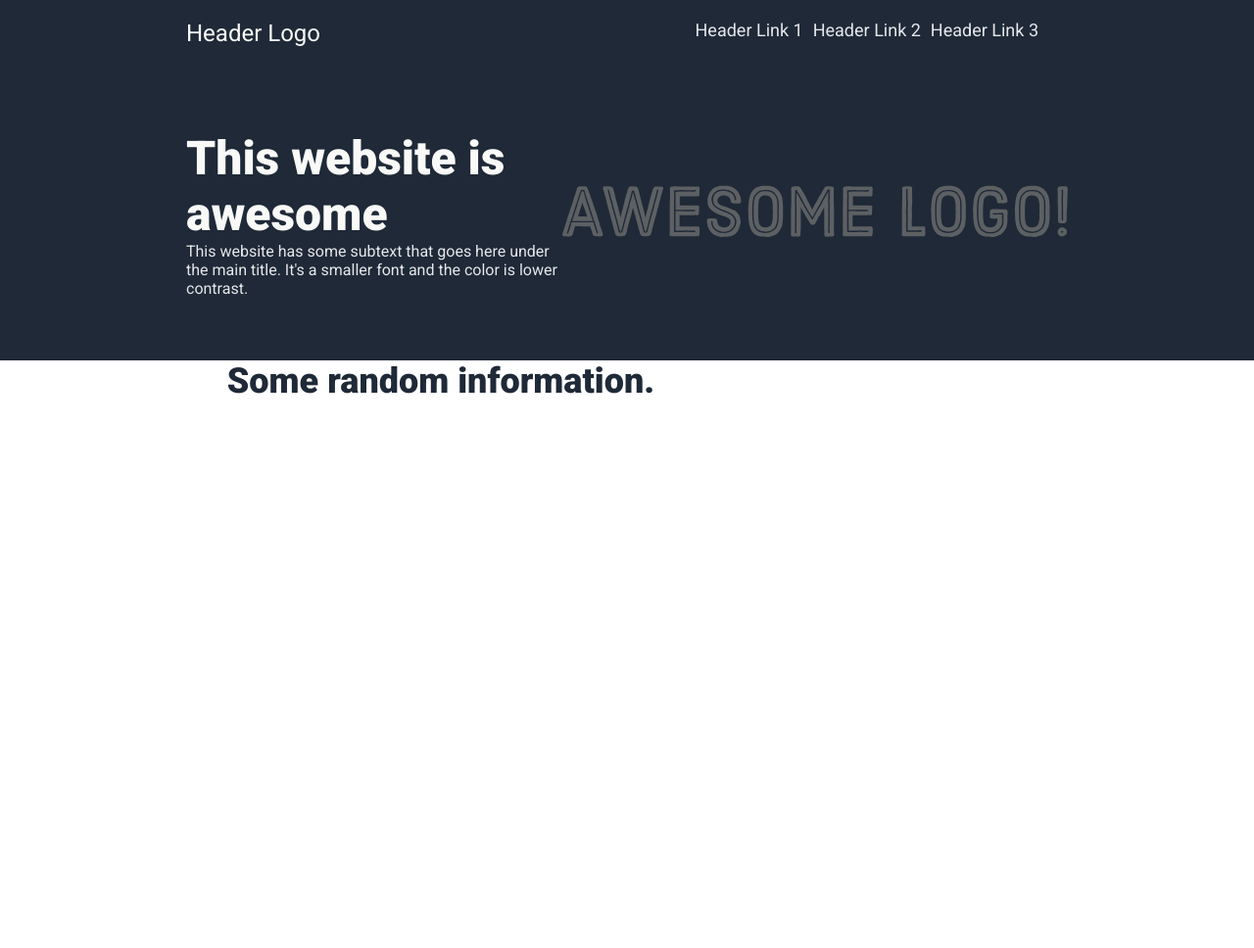
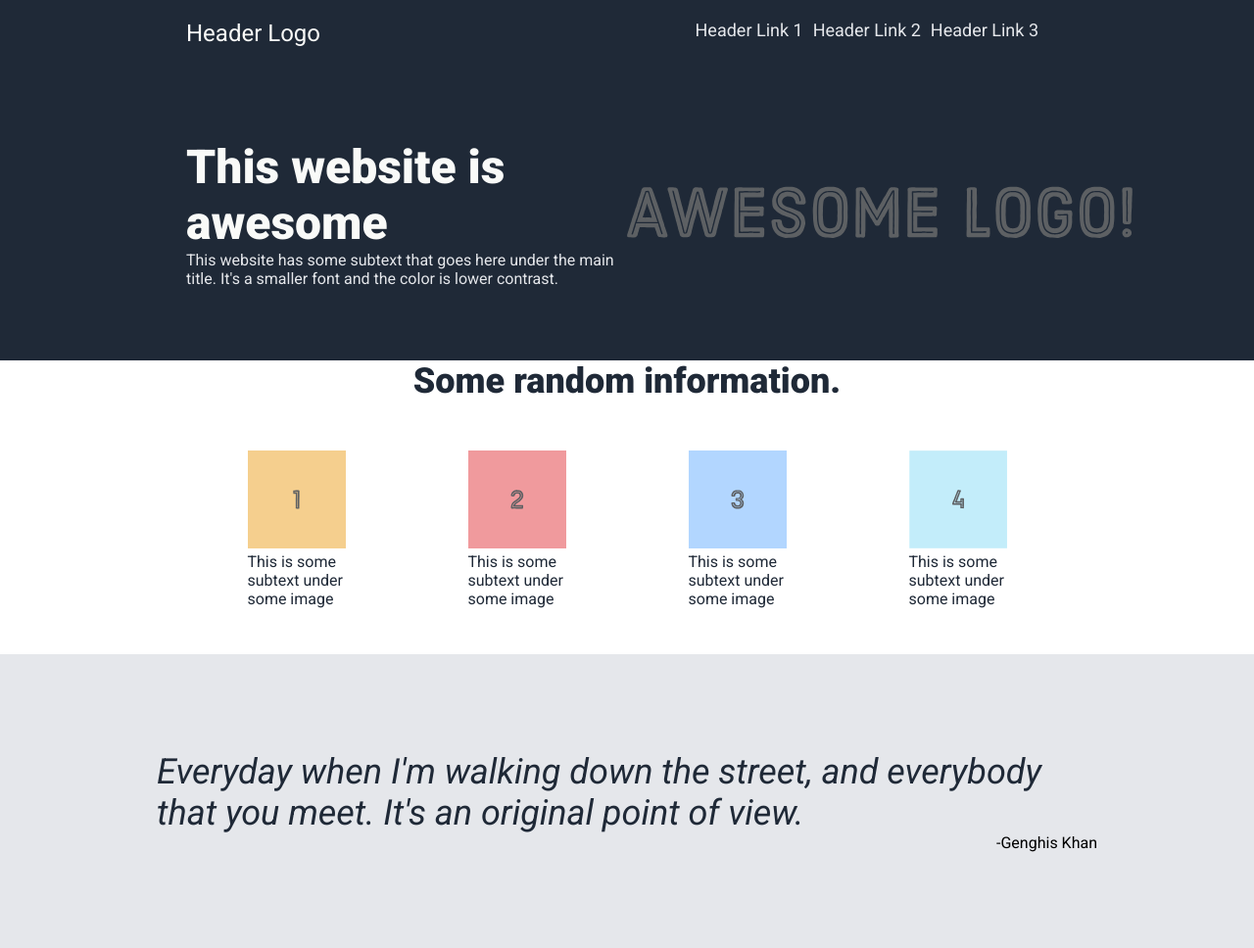
Before and after one commit to DunkDoge/FlexBox, a plain HTML site: page index.html in a window 1280 px wide. Shown: the whole page at 98% size. Before the commit the page ends 800 px from the top, so only its background shows below. Drawn offline with Linux system fonts and the light colour scheme.

Commit message:
section 3 added

```diff
--- a/index.html
+++ b/index.html
@@ -26,15 +26,43 @@
             <div style="font-size: 48px; color: #F9FAF8; font-weight: 900;">This website is awesome</div>
             <div class="header-subtext">This website has some subtext that goes here under the main title. It's a smaller font and the color is lower contrast.</div>
           </div>
-          <div class='logo'><img src='images/awesome-logo.svg'/></div>
+          <div class="header-image"><img src='images/awesome-logo.svg' style="width: auto; height: auto;"/></div>
         </div>
     </div>
 
-    <div class="white-container">
-      <div class="information-header">Some random information.</div>
-      <div class="images-container">
+    <div class="flex-container">
+      <div class="white-container">
+        <div class="information-header">Some random information.</div>
+        <div class="images-container">
+          <div class="image-container">
+            <img src="images/one.svg">
+            <div class="image-subtext">This is some subtext under some image</div>
+          </div>
+          <div class="image-container">
+            <img src="images/two.svg">
+            <div class="image-subtext">This is some subtext under some image</div>
+          </div>
+          <div class="image-container">
+            <img src="images/three.svg">
+            <div class="image-subtext">This is some subtext under some image</div>
+          </div>
+          <div class="image-container">
+            <img src="images/four.svg">
+            <div class="image-subtext">This is some subtext under some image</div>
+          </div>
+        </div>
+      </div>
+    </div>
 
+    <div class="section3-container">
+      <div class="section3-text">
+        <div class="section3-quote">Everyday when I'm walking down the street, and everybody that you meet. It's an original point of view.</div>
+        <div class="section3-author">-Genghis Khan</div>
       </div>
+    </div>
+
+    <div class="section4-container">
+
     </div>
   </body>
 </html>
--- a/styles.css
+++ b/styles.css
@@ -55,21 +55,78 @@
   align-items: center;
 }
 
+.header-text-container{
+  width: 50%;
+}
+.header-image{
+  width: 50%;
+  margin-left: auto;
+}
+
 .header-subtext{
   text-align: left;
 }
 
-.white-container{
-  color: white;
-  height: 300px;
-  width: 900px;
+.flex-container{
   display: flex;
   justify-content: center;
+}
+
+.white-container{
+  color: #1F2937;
+  width: 900px;
+  height: 300px;
+  /* display: flex;
+  justify-content: center;
+  flex-direction: column;
+  align-items: center; */
 }
 
 .information-header{
   font-size: 36px;
   color: #1F2937;
   font-weight: 900;
+  text-align: center;
 
 }
+
+.image-container{
+  max-width: 100px;
+}
+.images-container{
+  display: flex;
+  flex-direction: row;
+  justify-content: space-around;
+  flex-wrap: wrap;
+  max-width: 900px;
+  margin-top: 50px;
+}
+
+img{
+  height: 100px;
+  width: 100px;
+}
+
+.section3-container{
+  display: flex;
+  flex-direction: column;
+  background-color: #E5E7EB;
+  height: 300px;
+  justify-content: center;
+  align-items: center;
+}
+.section3-text{
+  display: flex;
+  flex-direction: column;
+  justify-content: center;
+  margin: 10em;
+}
+.section3-quote{
+  font-size: 36px;
+  font-style: italic;
+  color: #1F2937;
+}
+
+.section3-author{
+  align-self: flex-end;
+}
```
